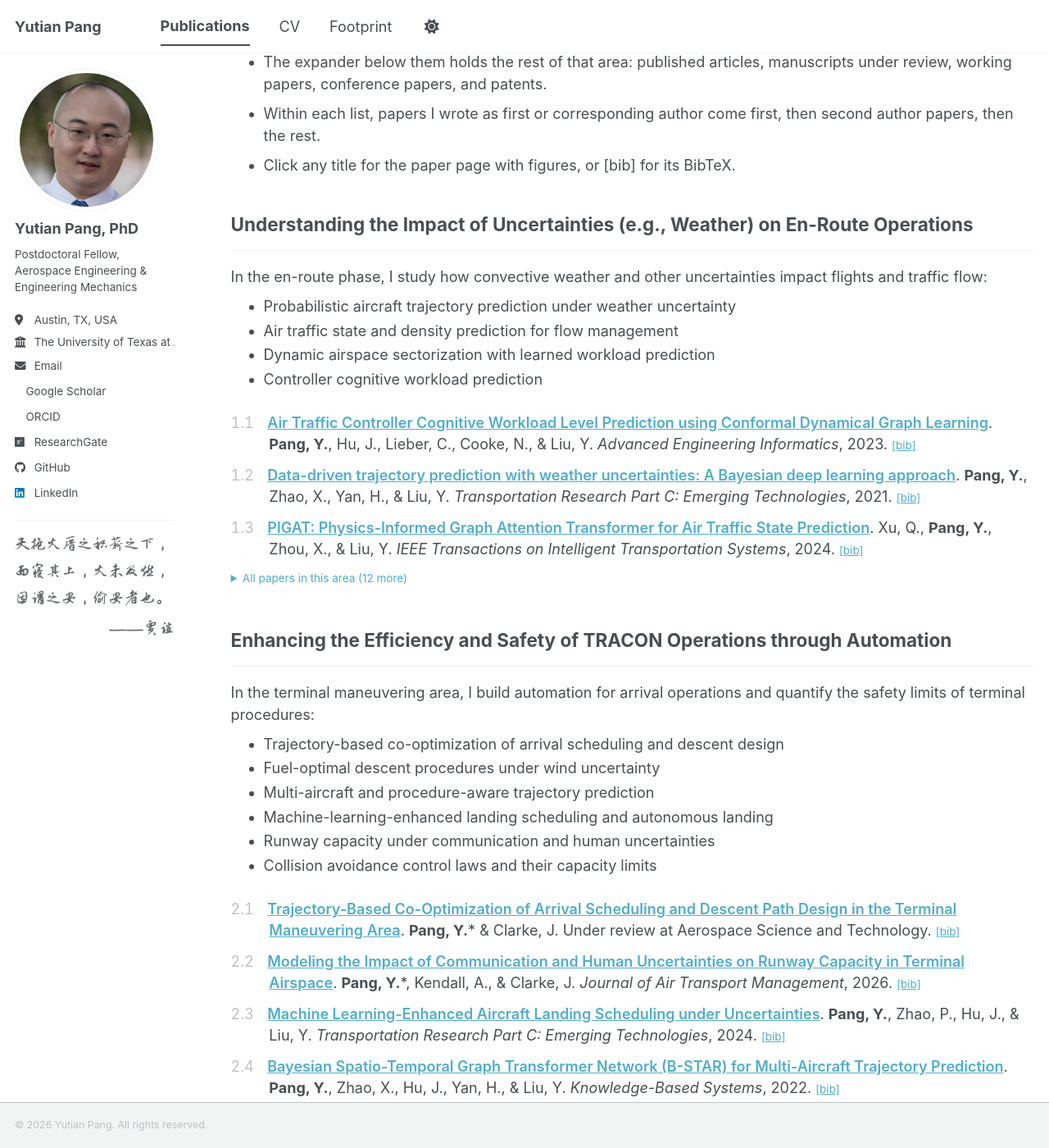
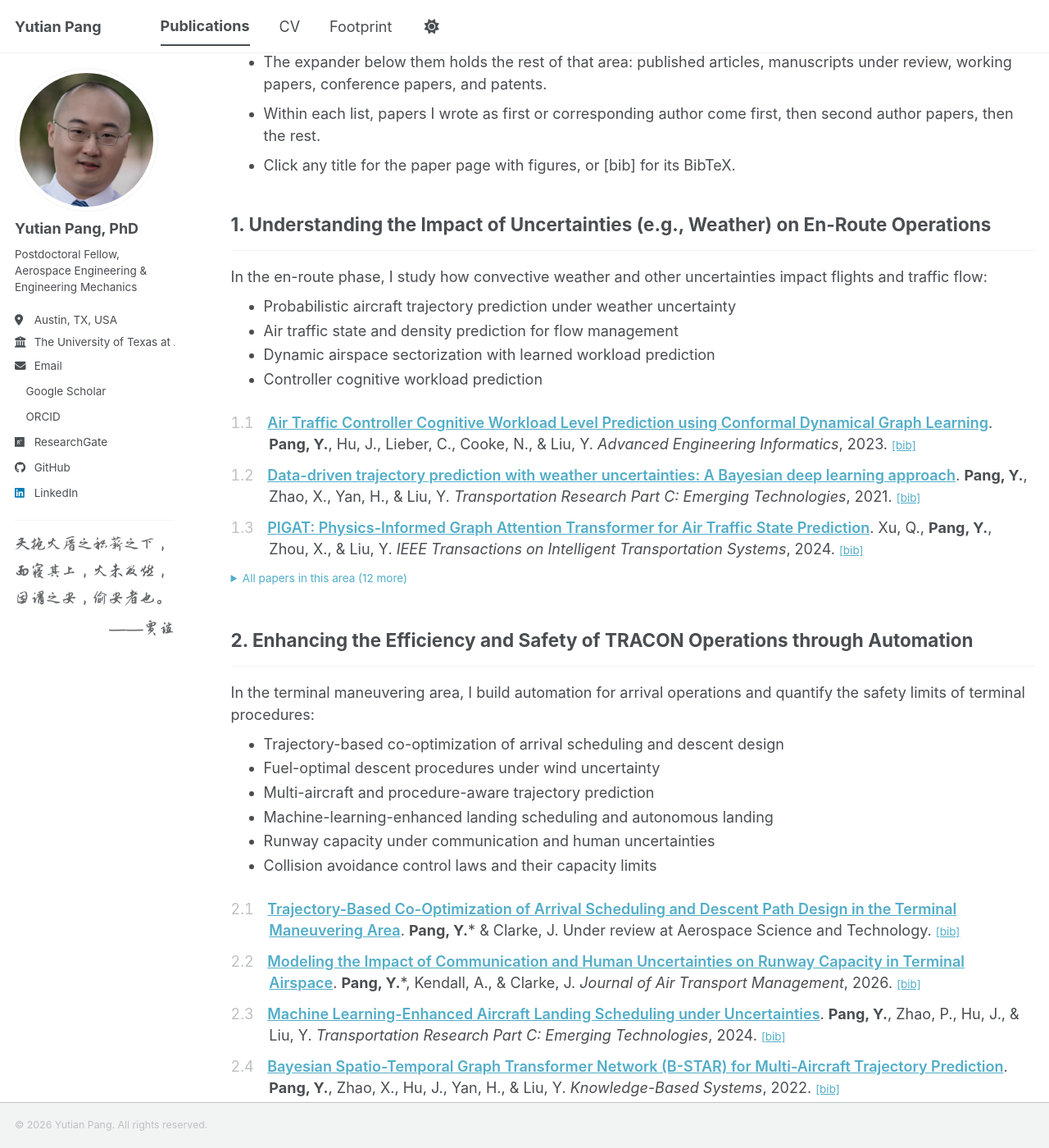
Before and after one commit to YutianPangASU/yutianpangasu.github.io, a Jekyll site: the page built from _pages/publications.html, in a window 1280 px wide and 1400 px high, scrolled down 398 px. Shown: the whole window at 82% size. Built offline with Jekyll 4.4.1, drawn with Linux system fonts in a browser that asks for light colours; a style sheet for code colours, icons or effects is not loaded; some of the changed text lies outside the part shown.

Commit message:
Number the five publication group headings
Co-Authored-By: Claude Fable 5 <noreply@anthropic.com>

```diff
--- a/_pages/publications.html
+++ b/_pages/publications.html
@@ -46,7 +46,7 @@ author_profile: true
     {% endfor %}
   {% endfor %}
 
-  <h2>{{ area[1].title }}</h2><hr />
+  <h2>{{ gnum }}. {{ area[1].title }}</h2><hr />
   {% if area[1].description %}
     <p class="archive__area-description">{{ area[1].description }}</p>
   {% endif %}
```
